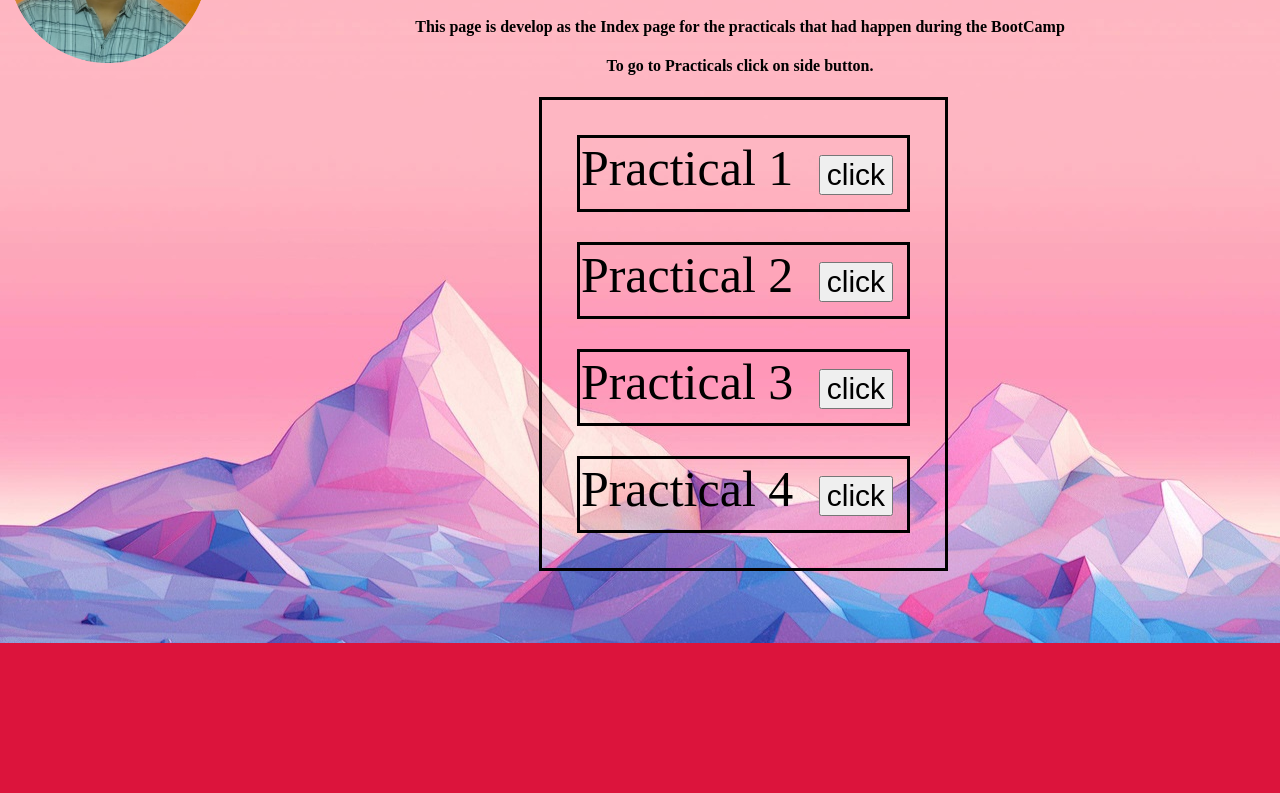
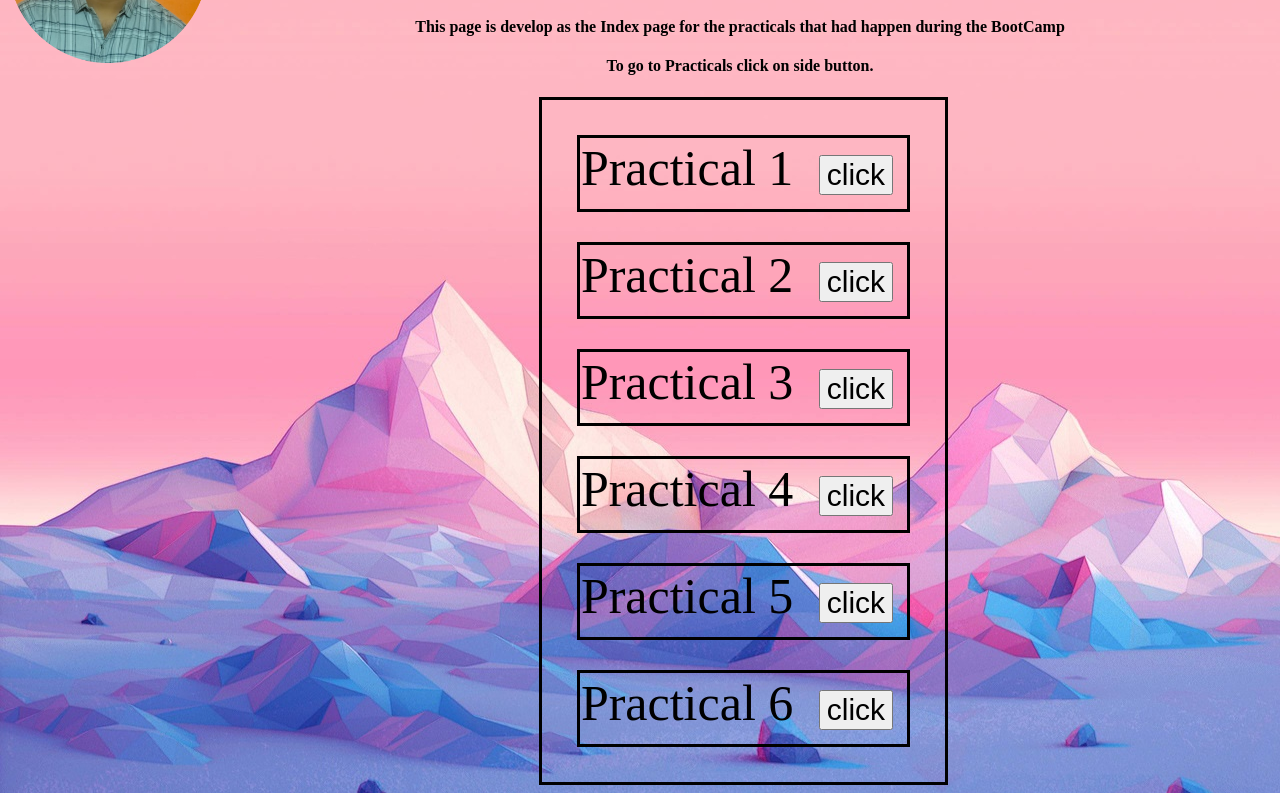
Before and after one commit to Dumbarechaitanya/Bootcamp, a plain HTML site: page index.html in a window 1280 px wide. Shown: the part 157-950 px from the top of the page. Before the commit the page ends 800 px from the top, so only its background shows below. Drawn offline with Linux system fonts and the light colour scheme.

Commit message:
Update index.html

```diff
--- a/index.html
+++ b/index.html
@@ -27,6 +27,12 @@
             <tr>
                 <td style="font-size: 50px; border-style: solid; border-color: black;">Practical 4 <a href="Prac_4.html"><input  type ="button" value="click" style="font-size: 30px; margin: 13px;" ></input></a></td>
             </tr>
+             <tr>
+                <td style="font-size: 50px; border-style: solid; border-color: black;">Practical 5 <a href="Prac_5.html"><input  type ="button" value="click" style="font-size: 30px; margin: 13px;" ></input></a></td>
+            </tr>
+            <tr>
+                <td style="font-size: 50px; border-style: solid; border-color: black;">Practical 6 <a href="Prac_6.html"><input  type ="button" value="click" style="font-size: 30px; margin: 13px;" ></input></a></td>
+            </tr>
 
         </table>
     </center>
```
